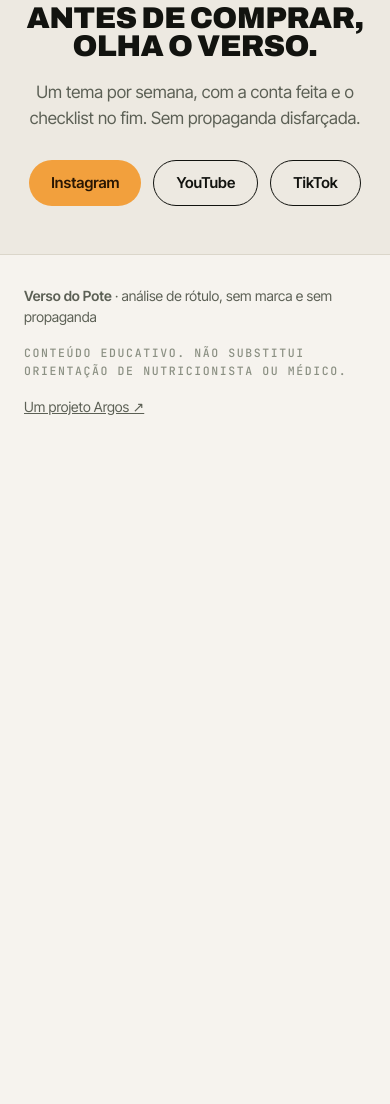
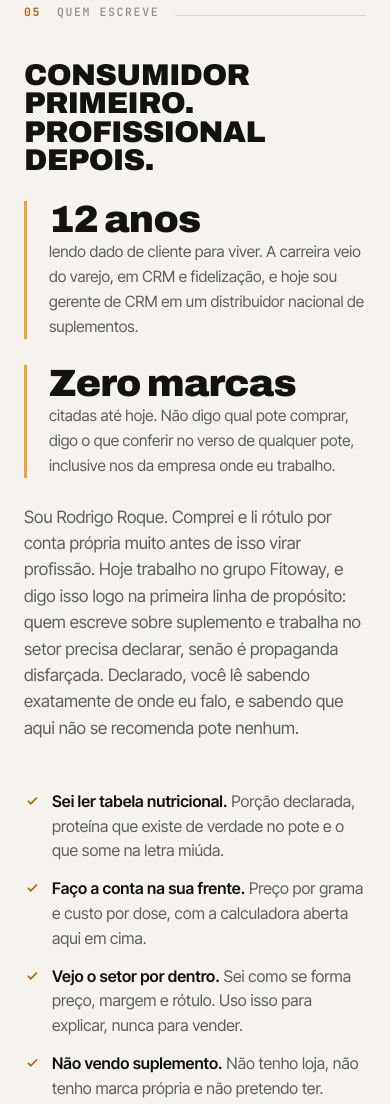
Before and after one commit to Rodrigoroqque/verso-do-pote, a plain HTML site: page index.html in a window 390 px wide. Shown: the part 7037-8141 px from the top of the page. Before the commit the page ends 7496 px from the top, so only its background shows below. Drawn offline with Linux system fonts and the light colour scheme.

Commit message:
Secao 05 Quem escreve: vinculo declarado e o que qualifica a analise
Consumidor antes de virar profissao, carreira de CRM no varejo, hoje no
grupo Fitoway. O vinculo aparece na propria secao, junto com as quatro
coisas que sustentam a analise, e com o compromisso de nao vender pote.
Rodape passa a apontar para cockpitdodono.com.br.

Co-Authored-By: Claude Opus 5 (1M context) <noreply@anthropic.com>

```diff
--- a/index.html
+++ b/index.html
@@ -20,12 +20,14 @@
 <link href="https://fonts.googleapis.com/css2?family=Archivo:wdth,wght@62..125,400..900&family=Inter+Tight:wght@400;500;600&family=JetBrains+Mono:wght@400;500;700&display=swap" rel="stylesheet">
 <script type="application/ld+json">
 {"@context":"https://schema.org","@graph":[
+ {"@type":"Person","@id":"https://rodrigoroqque.github.io/verso-do-pote/#rodrigo","name":"Rodrigo Roque","jobTitle":"Gerente de CRM e Loyalty","description":"Consumidor de suplemento de longa data e gerente de CRM em um distribuidor nacional de suplementos, com carreira em CRM e fidelização no varejo desde 2014. Declara o vínculo com o setor e por isso não publica review de marca nenhuma, apenas análise de categoria: dose, forma, porção e preço por grama.","knowsAbout":["Rótulo de suplemento","Preço por grama de proteína","Creatina","Whey protein","Leitura de tabela nutricional"],"alumniOf":[{"@type":"CollegeOrUniversity","name":"ESPM"},{"@type":"CollegeOrUniversity","name":"Universidade Anhembi Morumbi"},{"@type":"CollegeOrUniversity","name":"Universidade Cruzeiro do Sul"}],"address":{"@type":"PostalAddress","addressLocality":"São Paulo","addressRegion":"SP","addressCountry":"BR"}},
  {"@type":"WebSite","@id":"https://rodrigoroqque.github.io/verso-do-pote/#site","url":"https://rodrigoroqque.github.io/verso-do-pote/","name":"Verso do Pote","inLanguage":"pt-BR","description":"Análise de suplemento pelo rótulo: dose, forma, pureza e preço por grama. Sem citar marca."},
  {"@type":"WebApplication","@id":"https://rodrigoroqque.github.io/verso-do-pote/#calculadora","name":"Calculadora de preço por grama de proteína","applicationCategory":"HealthApplication","operatingSystem":"Web","description":"Compara até três potes de suplemento e mostra qual entrega mais proteína por real, considerando o tamanho do pote, a porção e a proteína por porção.","offers":{"@type":"Offer","price":"0","priceCurrency":"BRL"}},
  {"@type":"FAQPage","@id":"https://rodrigoroqque.github.io/verso-do-pote/#faq","mainEntity":[
   {"@type":"Question","name":"Como calcular o preço por grama de proteína?","acceptedAnswer":{"@type":"Answer","text":"Divida a quantidade total de proteína do pote pelo preço. A proteína total é o número de porções multiplicado pela proteína por porção. O número de porções é o peso do pote dividido pelo tamanho da porção. O pote mais barato costuma ser o mais caro por grama, porque a porção sugerida é maior ou a proteína por porção é menor."}},
   {"@type":"Question","name":"O que olhar no rótulo de um suplemento?","acceptedAnswer":{"@type":"Answer","text":"Quatro coisas. Primeiro a forma do ingrediente, porque formas diferentes têm evidências diferentes. Segundo a dose por porção, comparada com a dose que os estudos usam. Terceiro o número real de porções no pote, não a porção sugerida no rótulo da frente. Quarto o preço por grama do ingrediente que importa, não o preço do pote."}},
   {"@type":"Question","name":"O que é blend proprietário?","acceptedAnswer":{"@type":"Answer","text":"É quando o rótulo lista vários ingredientes juntos, sob um nome de mistura, sem informar a dose de cada um. Nesse caso não há como saber se o ingrediente que importa está em dose eficaz ou apenas em quantidade suficiente para aparecer na lista."}},
+  {"@type":"Question","name":"Quem escreve o Verso do Pote?","acceptedAnswer":{"@type":"Answer","text":"Rodrigo Roque, de São Paulo. É consumidor de suplemento de longa data e trabalha com CRM e fidelização desde 2014, hoje como gerente de CRM em um distribuidor nacional de suplementos, do grupo Fitoway. O vínculo com o setor é declarado de propósito, e por isso o canal não faz review de marca nenhuma, nem da empresa onde ele trabalha: a análise é sempre de categoria."}},
   {"@type":"Question","name":"O Verso do Pote indica marcas?","acceptedAnswer":{"@type":"Answer","text":"Não. A análise é sempre de categoria, nunca de marca. O conteúdo ensina a ler o rótulo e a fazer a conta, para a pessoa decidir sozinha. Não recebemos para elogiar produto nenhum."}}]}
 ]}
 </script>
@@ -184,6 +186,16 @@ footer .mono{color:var(--tinta3)}
   .acoes .btn{width:100%}
 }
 @media(prefers-reduced-motion:reduce){html{scroll-behavior:auto}.rev{opacity:1;transform:none;transition:none}}
+
+.quem{display:grid;grid-template-columns:1fr 1fr;gap:clamp(24px,5vw,70px);align-items:center;margin-top:40px}
+.credencial{border-left:3px solid var(--cor);padding-left:22px;margin:26px 0}
+.credencial b{font-family:var(--d);font-weight:900;font-size:44px;letter-spacing:-.02em;font-variation-settings:'wdth' 86;line-height:1;display:block}
+.credencial span{color:var(--tinta2);font-size:15.5px}
+.lista-check{list-style:none;padding:0;margin:24px 0 0;display:grid;gap:13px}
+.lista-check li{display:flex;gap:11px;font-size:16px;color:var(--tinta2)}
+.lista-check svg{width:17px;height:17px;flex:none;margin-top:4px;color:var(--cor-esc)}
+.lista-check b{color:var(--tinta)}
+@media(max-width:860px){.quem{grid-template-columns:1fr}.credencial b{font-size:38px}}
 </style>
 </head>
 <body>
@@ -200,6 +212,8 @@ footer .mono{color:var(--tinta3)}
         <a href="#checklist">O checklist</a>
         <a href="#temas">Conteúdos</a>
         <a href="#manifesto">Como funciona</a>
+      <a href="#quem">Quem escreve</a>
+        <a href="#quem">Quem escreve</a>
       </div>
       <a class="btn cor sm" href="#calculadora">Fazer a conta</a>
       <button class="burger" id="burger" aria-label="Abrir menu" aria-expanded="false" aria-controls="gaveta">
@@ -350,6 +364,34 @@ footer .mono{color:var(--tinta3)}
   </div>
 </section>
 
+<section id="quem">
+  <div class="wrap">
+    <div class="cab rev"><i>05</i><span class="mono">Quem escreve</span><span class="l"></span></div>
+    <div class="quem">
+      <div class="rev">
+        <h2>Consumidor primeiro.<br>Profissional depois.</h2>
+        <div class="credencial">
+          <b>12 anos</b>
+          <span>lendo dado de cliente para viver. A carreira veio do varejo, em CRM e fidelização, e hoje sou gerente de CRM em um distribuidor nacional de suplementos.</span>
+        </div>
+        <div class="credencial">
+          <b>Zero marcas</b>
+          <span>citadas até hoje. Não digo qual pote comprar, digo o que conferir no verso de qualquer pote, inclusive nos da empresa onde eu trabalho.</span>
+        </div>
+        <p class="intro" style="margin-top:0">Sou Rodrigo Roque. Comprei e li rótulo por conta própria muito antes de isso virar profissão. Hoje trabalho no grupo Fitoway, e digo isso logo na primeira linha de propósito: quem escreve sobre suplemento e trabalha no setor precisa declarar, senão é propaganda disfarçada. Declarado, você lê sabendo exatamente de onde eu falo, e sabendo que aqui não se recomenda pote nenhum.</p>
+      </div>
+      <div class="rev">
+        <ul class="lista-check">
+          <li><svg viewBox="0 0 20 20" fill="currentColor" aria-hidden="true"><path d="M8 14 4 10l1.4-1.4L8 11.2l6.6-6.6L16 6z"/></svg><span><b>Sei ler tabela nutricional.</b> Porção declarada, proteína que existe de verdade no pote e o que some na letra miúda.</span></li>
+          <li><svg viewBox="0 0 20 20" fill="currentColor" aria-hidden="true"><path d="M8 14 4 10l1.4-1.4L8 11.2l6.6-6.6L16 6z"/></svg><span><b>Faço a conta na sua frente.</b> Preço por grama e custo por dose, com a calculadora aberta aqui em cima.</span></li>
+          <li><svg viewBox="0 0 20 20" fill="currentColor" aria-hidden="true"><path d="M8 14 4 10l1.4-1.4L8 11.2l6.6-6.6L16 6z"/></svg><span><b>Vejo o setor por dentro.</b> Sei como se forma preço, margem e rótulo. Uso isso para explicar, nunca para vender.</span></li>
+          <li><svg viewBox="0 0 20 20" fill="currentColor" aria-hidden="true"><path d="M8 14 4 10l1.4-1.4L8 11.2l6.6-6.6L16 6z"/></svg><span><b>Não vendo suplemento.</b> Não tenho loja, não tenho marca própria e não pretendo ter.</span></li>
+        </ul>
+      </div>
+    </div>
+  </div>
+</section>
+
 <section class="final">
   <div class="wrap">
     <h2 class="rev">Antes de comprar,<br>olha o verso.</h2>
@@ -367,7 +409,7 @@ footer .mono{color:var(--tinta3)}
   <div class="wrap">
     <span><b>Verso do Pote</b> · análise de rótulo, sem marca e sem propaganda</span>
     <span class="mono">Conteúdo educativo. Não substitui orientação de nutricionista ou médico.</span>
-    <a href="https://rodrigoroqque.github.io/cockpit-do-dono/">Um projeto Argos ↗</a>
+    <a href="http://cockpitdodono.com.br">Um projeto Argos ↗</a>
   </div>
 </footer>
 
```
